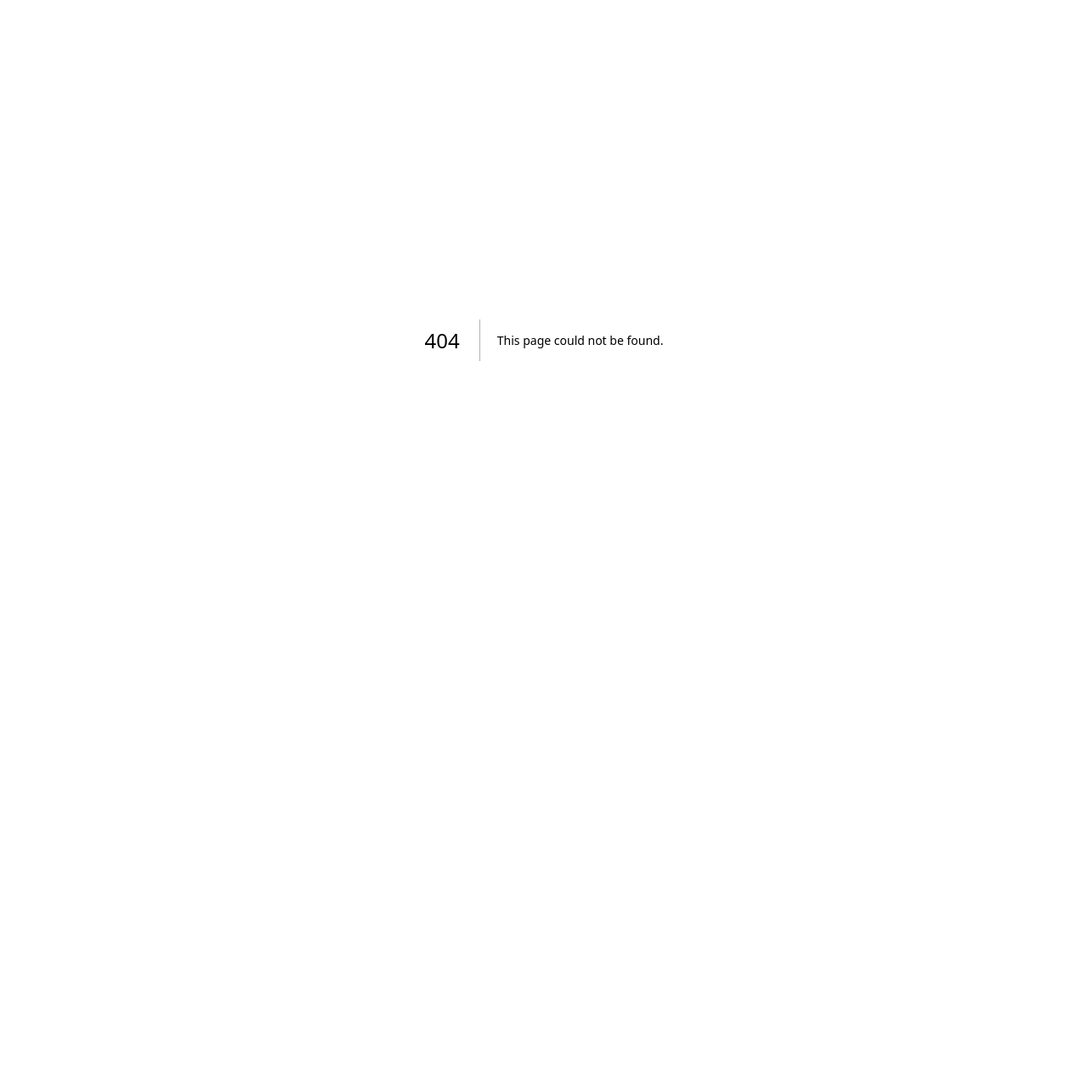
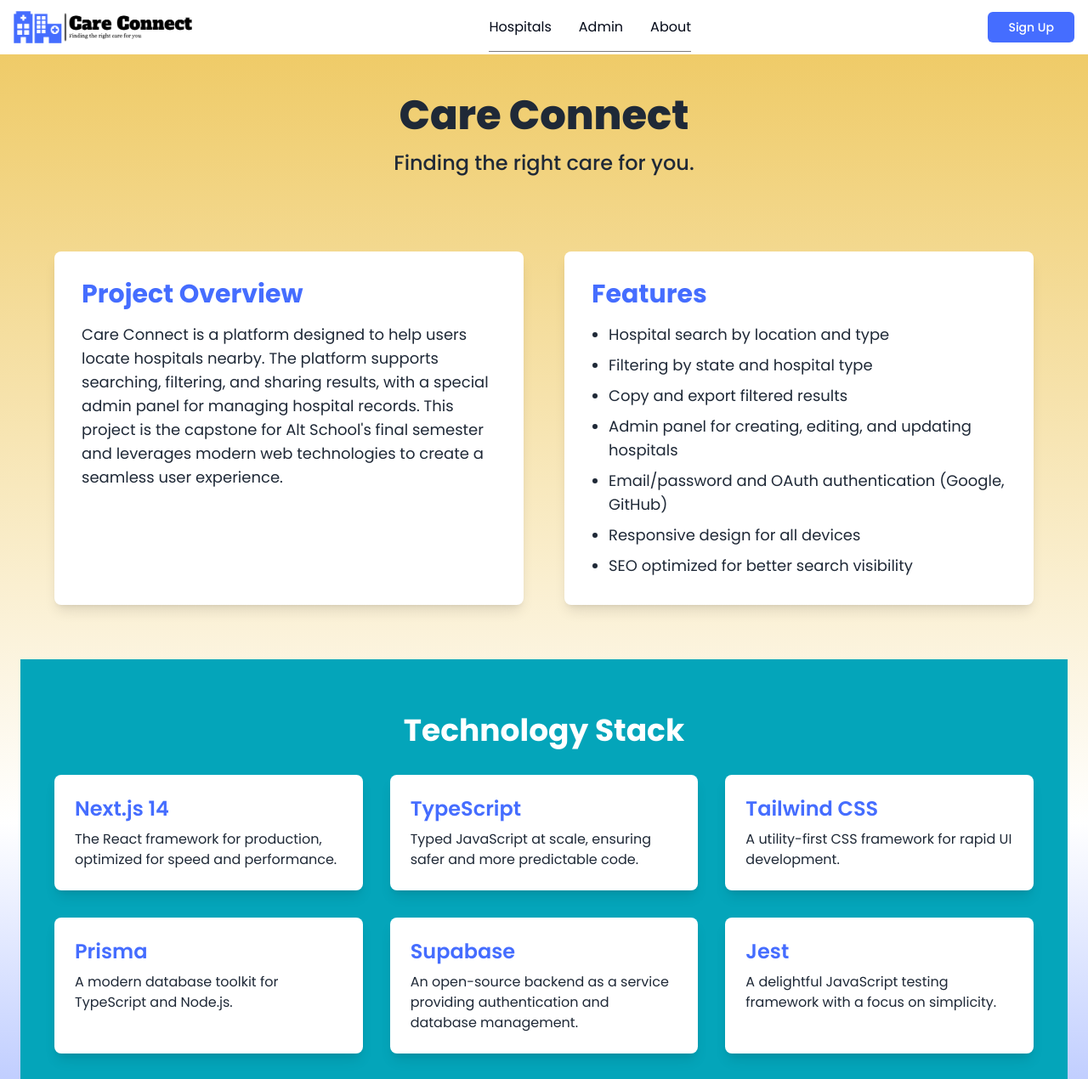
Before and after one commit to victorvictoria-maker/capstone-project, a Next.js app: page /about in a window 1280 px wide. Before the commit this address had no page. Shown: the top 1270 px of the page at 85% size. Before the commit the page ends 800 px from the top, so only its background shows below. Built offline with nearby package versions, Linux system fonts and the light colour scheme.

Commit message:
Added readme and about project page

```diff
--- /dev/null
+++ b/src/app/about/page.tsx
@@ -0,0 +1,172 @@
+"use client";
+
+import Navbar from "@/components/hospitals/landingpage/navbar";
+import { motion } from "framer-motion";
+
+export default function AboutPage() {
+  return (
+    <>
+      <Navbar />
+      <div className='min-h-screen bg-gradient-to-b from-[#EFCB68] via-white to-[#456DFF] text-gray-800 p-6'>
+        {/* Hero Section */}
+        <section className='text-center py-6'>
+          <motion.h1
+            initial={{ scale: 0.8, opacity: 0 }}
+            animate={{ scale: 1, opacity: 1 }}
+            transition={{ duration: 0.8 }}
+            className='text-5xl font-extrabold  mb-4'
+          >
+            Care Connect
+          </motion.h1>
+          <motion.p
+            initial={{ opacity: 0 }}
+            animate={{ opacity: 1 }}
+            transition={{ delay: 0.5, duration: 1 }}
+            className='text-2xl  font-medium'
+          >
+            Finding the right care for you.
+          </motion.p>
+        </section>
+
+        {/* Project Details */}
+        <section className='max-w-6xl mx-auto grid grid-cols-1 md:grid-cols-2 gap-12 my-16'>
+          <motion.div
+            initial={{ opacity: 0, x: -50 }}
+            animate={{ opacity: 1, x: 0 }}
+            transition={{ duration: 1 }}
+            className='bg-white p-8 rounded-lg shadow-lg'
+          >
+            <h2 className='text-3xl font-bold text-[#456DFF] mb-4'>
+              Project Overview
+            </h2>
+            <p className='text-lg'>
+              Care Connect is a platform designed to help users locate hospitals
+              nearby. The platform supports searching, filtering, and sharing
+              results, with a special admin panel for managing hospital records.
+              This project is the capstone for Alt School&apos;s final semester
+              and leverages modern web technologies to create a seamless user
+              experience.
+            </p>
+          </motion.div>
+          <motion.div
+            initial={{ opacity: 0, x: 50 }}
+            animate={{ opacity: 1, x: 0 }}
+            transition={{ duration: 1 }}
+            className='bg-white p-8 rounded-lg shadow-lg'
+          >
+            <h2 className='text-3xl font-bold text-[#456DFF] mb-4'>Features</h2>
+            <ul className='list-disc ml-5 space-y-2 text-lg'>
+              <li>Hospital search by location and type</li>
+              <li>Filtering by state and hospital type</li>
+              <li>Copy and export filtered results</li>
+              <li>Admin panel for creating, editing, and updating hospitals</li>
+              <li>Email/password and OAuth authentication (Google, GitHub)</li>
+              <li>Responsive design for all devices</li>
+              <li>SEO optimized for better search visibility</li>
+            </ul>
+          </motion.div>
+        </section>
+
+        {/* Technology Stack */}
+        <section className='bg-[#04A5BA] py-16 text-white'>
+          <div className='max-w-6xl mx-auto text-center'>
+            <motion.h2
+              initial={{ scale: 0.8, opacity: 0 }}
+              animate={{ scale: 1, opacity: 1 }}
+              transition={{ duration: 0.8 }}
+              className='text-4xl font-bold mb-8'
+            >
+              Technology Stack
+            </motion.h2>
+            <div className='grid grid-cols-1 md:grid-cols-3 gap-8 text-left'>
+              {technologies.map((tech, index) => (
+                <motion.div
+                  key={index}
+                  initial={{ opacity: 0, y: 50 }}
+                  animate={{ opacity: 1, y: 0 }}
+                  transition={{ delay: index * 0.2 }}
+                  className='bg-white text-gray-800 p-6 rounded-lg shadow-lg'
+                >
+                  <h3 className='text-2xl font-semibold mb-2 text-[#456DFF]'>
+                    {tech.name}
+                  </h3>
+                  <p>{tech.description}</p>
+                </motion.div>
+              ))}
+            </div>
+          </div>
+        </section>
+
+        {/* Call to Action */}
+        <section className='text-center py-16'>
+          <motion.a
+            whileHover={{ scale: 1.1 }}
+            whileTap={{ scale: 0.95 }}
+            href='https://capstone-project-rouge.vercel.app/hospitals'
+            className='inline-block px-10 py-4 rounded-full bg-[#EFCB68] text-gray-800 font-semibold shadow-lg'
+          >
+            See hospitals
+          </motion.a>
+        </section>
+      </div>
+    </>
+  );
+}
+
+const technologies = [
+  {
+    name: "Next.js 14",
+    description:
+      "The React framework for production, optimized for speed and performance.",
+  },
+  {
+    name: "TypeScript",
+    description:
+      "Typed JavaScript at scale, ensuring safer and more predictable code.",
+  },
+  {
+    name: "Tailwind CSS",
+    description: "A utility-first CSS framework for rapid UI development.",
+  },
+  {
+    name: "Prisma",
+    description: "A modern database toolkit for TypeScript and Node.js.",
+  },
+  {
+    name: "Supabase",
+    description:
+      "An open-source backend as a service providing authentication and database management.",
+  },
+  {
+    name: "Jest",
+    description:
+      "A delightful JavaScript testing framework with a focus on simplicity.",
+  },
+  {
+    name: "Shadcn UI",
+    description:
+      "Beautiful and customizable React components for modern web applications.",
+  },
+  {
+    name: "Framer Motion",
+    description: "A production-ready motion library for React.",
+  },
+  {
+    name: "Toastify",
+    description:
+      "A library for providing toast notifications in your React applications.",
+  },
+  {
+    name: "Zod",
+    description: "TypeScript-first schema declaration and validation library.",
+  },
+  {
+    name: "bcryptjs",
+    description: "A library to help you hash passwords securely.",
+  },
+  {
+    name: "dotenv",
+    description:
+      "Loads environment variables from a .env file into process.env.",
+  },
+];
--- a/src/app/page.tsx
+++ b/src/app/page.tsx
@@ -1,7 +1,6 @@
 import Footer from "@/components/hospitals/landingpage/footer";
 import Herosection from "@/components/hospitals/landingpage/herosection";
 import Navbar from "@/components/hospitals/landingpage/navbar";
-import Link from "next/link";
 
 export default function Home() {
   return (
--- a/src/components/hospitals/hospitallist.tsx
+++ b/src/components/hospitals/hospitallist.tsx
@@ -1,5 +1,6 @@
 "use client";
 
+import { motion } from "framer-motion";
 import { useState, useMemo, useEffect, useRef } from "react";
 import {
   Popover,
@@ -230,8 +231,8 @@ const Hospitallist = ({
               <PopoverTrigger asChild>
                 <Button onClick={() => setShowCreateForm(true)} className='p-6'>
                   <IoMdAddCircle className='mr-2' size={24} />
-                  <span className='md:block'>New</span>
-                  <span className='md:hidden'>New Hospitals</span>
+                  <span className='hidden md:block'>New</span>
+                  <span className='block md:hidden'>New Hospitals</span>
                 </Button>
               </PopoverTrigger>
               <PopoverContent className='p-6 bg-white shadow-md rounded-lg'>
@@ -385,10 +386,17 @@ const Hospitallist = ({
           <>
             <ul className='grid gap-4 grid-cols-1 sm:grid-cols-2 lg:grid-cols-3 '>
               {displayedHospitals.map((hospital) => (
-                <li
+                <motion.li
+                  initial={{ opacity: 0, y: 50 }}
+                  animate={{ opacity: 1, y: 0 }}
+                  transition={{ delay: hospital.id * 0.2 }}
                   key={hospital.id}
                   className=' p-4 bg-white rounded-lg shadow-md hover:shadow-lg transition-shadow duration-300 ease-in-out border border-[#04A5BA]'
                 >
+                  {/* <li
+                  key={hospital.id}
+                  className=' p-4 bg-white rounded-lg shadow-md hover:shadow-lg transition-shadow duration-300 ease-in-out border border-[#04A5BA]'
+                > */}
                   <p className='hospital-name text-2xl font-bold text-gray-800 mb-2'>
                     {hospital.name}
                   </p>
@@ -432,7 +440,8 @@ const Hospitallist = ({
                       </Button>
                     </div>
                   )}
-                </li>
+                  {/* </li> */}
+                </motion.li>
               ))}
             </ul>
             {/* Load More Button */}
--- a/src/components/hospitals/landingpage/footer.tsx
+++ b/src/components/hospitals/landingpage/footer.tsx
@@ -11,21 +11,21 @@ const Footer = () => {
   return (
     <footer className='w-full bg-gray-900 text-white py-6'>
       <div className='container  px-4 flex flex-col md:flex-row mx-auto justify-between items-center  space-y-4 '>
-        <Link href='/'>
-          <Image width={150} height={150} alt='Logo' src='/images/logo.png' />
-        </Link>
+        <h1 className='text-2xl md:text-4xl text-white font-bold'>
+          Care Connect
+        </h1>
 
         <div className='flex space-x-4'>
-          <Link href='https://facebook.com' aria-label='Facebook'>
+          <Link href='/' aria-label='Facebook'>
             <FaFacebookF className='text-white hover:text-blue-600 w-6 h-6' />
           </Link>
-          <Link href='https://twitter.com' aria-label='Twitter'>
+          <Link href='/' aria-label='Twitter'>
             <FaTwitter className='text-white hover:text-blue-400 w-6 h-6' />
           </Link>
-          <Link href='https://instagram.com' aria-label='Instagram'>
+          <Link href='/' aria-label='Instagram'>
             <FaInstagram className='text-white hover:text-pink-500 w-6 h-6' />
           </Link>
-          <Link href='https://linkedin.com' aria-label='LinkedIn'>
+          <Link href='/' aria-label='LinkedIn'>
             <FaLinkedinIn className='text-white hover:text-blue-700 w-6 h-6' />
           </Link>
         </div>
--- a/src/components/hospitals/landingpage/herosection.tsx
+++ b/src/components/hospitals/landingpage/herosection.tsx
@@ -7,6 +7,9 @@ import { GiHospital } from "react-icons/gi";
 import { TbBuildingEstate } from "react-icons/tb";
 import { MdOutlineBloodtype } from "react-icons/md";
 import Link from "next/link";
+import { useEffect, useState } from "react";
+import { getAllHealthcareProvider } from "../../../../fetchdatafromdb/gethospitals";
+import { getNumberOfHospitals } from "../../../../serveractions/hospitals";
 
 const fadeInUp = {
   hidden: { opacity: 0, y: 20 },
@@ -24,6 +27,24 @@ const staggerContainer = {
 };
 
 const Herosection = () => {
+  const [hospitalCount, setHospitalCount] = useState<number | undefined>(
+    undefined
+  );
+
+  // useEffect(() => {
+  //   const fetchHospitalCount = async () => {
+  //     const noOfHospitals = await getNumberOfHospitals();
+  //     console.log(noOfHospitals);
+  //     setHospitalCount(noOfHospitals);
+  //   };
+
+  //   fetchHospitalCount();
+  //   console.log(hospitalCount);
+  // }, [hospitalCount]);
+
+  // const formattedHospitalCount =
+  //   hospitalCount !== undefined ? hospitalCount.toLocaleString() : undefined;
+
   return (
     <div>
       {/* Section 1: Hero Section */}
@@ -55,7 +76,7 @@ const Herosection = () => {
                 <Link href='/login'>Find Hospitals</Link>
               </Button>
               <Button variant='white' size='lg'>
-                Contact Us
+                <Link href='/about'> About Project</Link>
               </Button>
             </div>
           </motion.div>
@@ -106,9 +127,10 @@ const Herosection = () => {
             <div className='mt-4'>
               <p
                 className='font-bold text-xl text-[#04A5BA]'
-                data-target='24000'
+                data-target='2000'
               >
-                24,000+
+                {/* <span>{formattedHospitalCount}</span> + */}
+                2,000+
               </p>
               <p className='font-bold'>Hospitals</p>
             </div>
```
Also changed, not shown: serveractions/hospitals.ts (+18 -0 lines), 1 other file (tests, documents, lock files or other folders).
